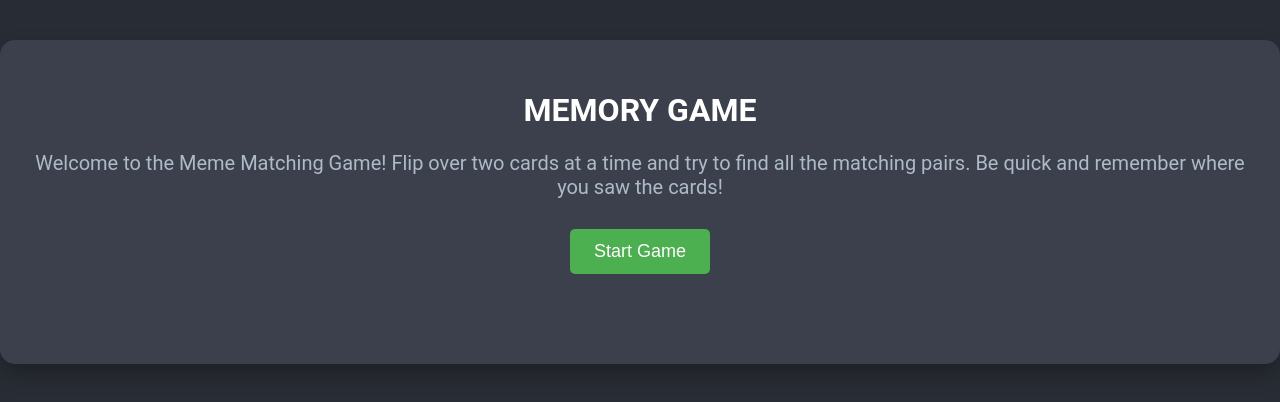
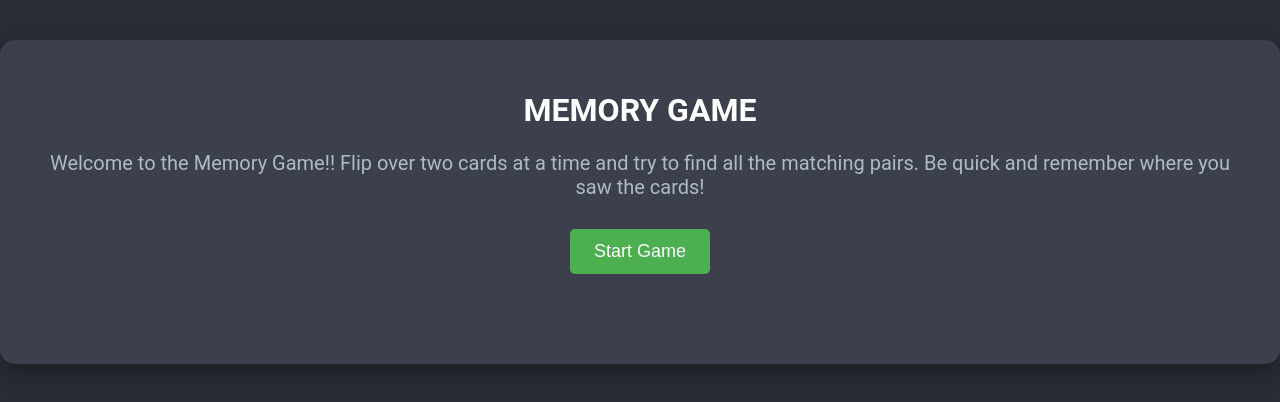
Before and after one commit to Ananya1682/codepipeline-S3-memorygame, a plain HTML site: page index.html in a window 1280 px wide. Drawn offline with Linux system fonts and the light colour scheme.

Commit message:
Update index.html

```diff
--- a/index.html
+++ b/index.html
@@ -10,7 +10,7 @@
     <div class="container">
         <h1>MEMORY GAME</h1>
         <p class="instructions">
-            Welcome to the Meme Matching Game!  Flip over two cards at a time and try to find all the matching pairs. Be quick and remember where you saw the cards!
+            Welcome to the Memory Game!!  Flip over two cards at a time and try to find all the matching pairs. Be quick and remember where you saw the cards!
         </p>
         <button id="start-game">Start Game</button>
         <div id="game-board" class="game-board">
```
